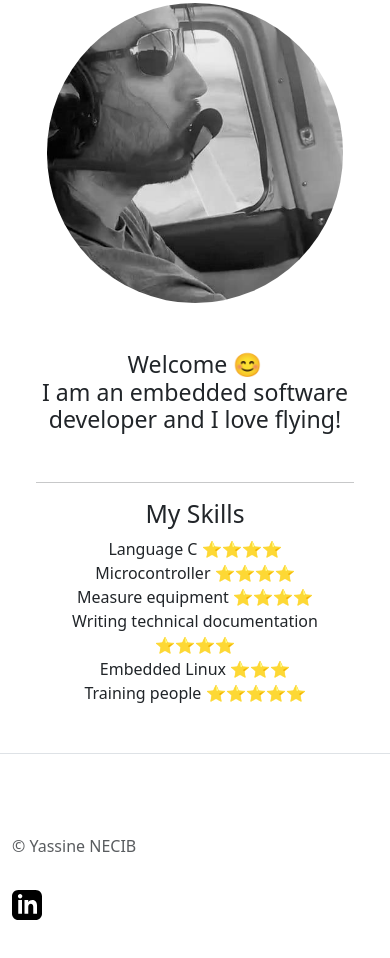
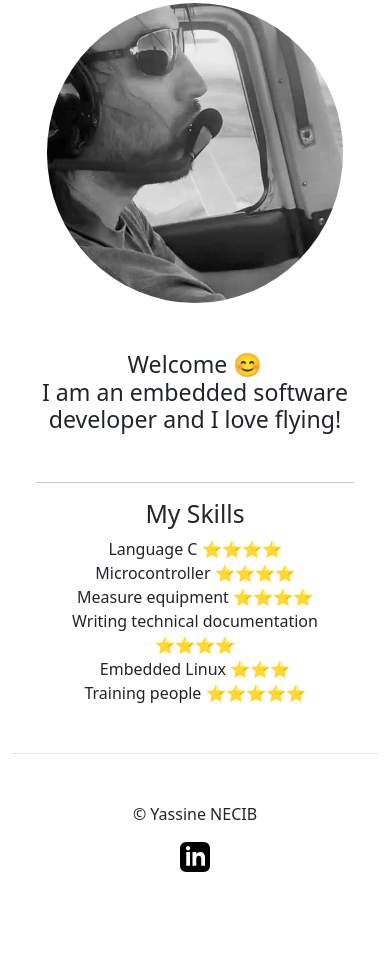
Before and after one commit to kramer1985/project2, a plain HTML site: page index.html in a window 390 px wide. Shown: the part 610-1568 px from the top of the page. After the commit the page ends 1530 px from the top, so only its background shows below. Drawn offline with nearby package versions, Linux system fonts and the light colour scheme.

Commit message:
Updated file to add responsive

```diff
--- a/index.html
+++ b/index.html
@@ -23,13 +23,13 @@
     </div>
 </section>
 
-<section id="presentation">
-    <div class="container">
+<section id="presentation" class=" gradient-background">
+    <div class="container ">
         <div class="px-4 text-center">
             <h2 class="my-5">Hello</h2>
             <img class=" profile-img d-block mx-auto mb-4" src="./images/yn-pilote.jpg" alt="a pilote photo" height="300">
             <h3 class="my-5">Welcome &#128522<br> I am an embedded software developer and I love flying!</h3>
-            <hr>
+            <hr class="gradient-background">
             <h2>My Skills</h2>
             <ul class="no-bullet">
                 <li>Language C ⭐️⭐️⭐️⭐️</li>
@@ -44,24 +44,24 @@
 </section>
 
 
-    </section>  <section id="contact" class="gradient-background">
-        <div class="container ">
-          <footer class="row row-cols-1 row-cols-sm-2 row-cols-md-5 py-5 mt-5 border-top">
-            <div class="col mb-3">
-            </div>
+    <section id="contact" class="gradient-background ">
+        <div class="container text-center">
+          <footer class=" py-5 mt-5 border-top">
+            <div class="row">
+                <div class="col-xxl-4">
+                </div>
 
-            <div class="col mb-3">
-            </div>
+                <div class="col-xxl-2 col-sm-12">
+                    <p>© Yassine NECIB</p>
+                </div>
 
-            <div class="col mb-3">
-                <p class="text-body-secondary">© Yassine NECIB</p>
-            </div>
+                <div class="col-xxl-2 col-sm-12">
+                </div>
 
-            <div class="col mb-3">
-                <a href="https://www.linkedin.com/in/yassine-necib-abb78457"><svg xmlns="http://www.w3.org/2000/svg" height="30" viewBox="0 0 24 24"><path d="M19 0h-14c-2.761 0-5 2.239-5 5v14c0 2.761 2.239 5 5 5h14c2.762 0 5-2.239 5-5v-14c0-2.761-2.238-5-5-5zm-11 19h-3v-11h3v11zm-1.5-12.268c-.966 0-1.75-.79-1.75-1.764s.784-1.764 1.75-1.764 1.75.79 1.75 1.764-.783 1.764-1.75 1.764zm13.5 12.268h-3v-5.604c0-3.368-4-3.113-4 0v5.604h-3v-11h3v1.765c1.396-2.586 7-2.777 7 2.476v6.759z"/></svg></a>
-            </div>
+                <div class="col-xxl-4" >
+                    <a href="https://www.linkedin.com/in/yassine-necib-abb78457"><svg xmlns="http://www.w3.org/2000/svg" height="30" viewBox="0 0 24 24"><path d="M19 0h-14c-2.761 0-5 2.239-5 5v14c0 2.761 2.239 5 5 5h14c2.762 0 5-2.239 5-5v-14c0-2.761-2.238-5-5-5zm-11 19h-3v-11h3v11zm-1.5-12.268c-.966 0-1.75-.79-1.75-1.764s.784-1.764 1.75-1.764 1.75.79 1.75 1.764-.783 1.764-1.75 1.764zm13.5 12.268h-3v-5.604c0-3.368-4-3.113-4 0v5.604h-3v-11h3v1.765c1.396-2.586 7-2.777 7 2.476v6.759z"/></svg></a>
+                </div>
 
-            <div class="col mb-3">
             </div>
           </footer>
         </div>
```
